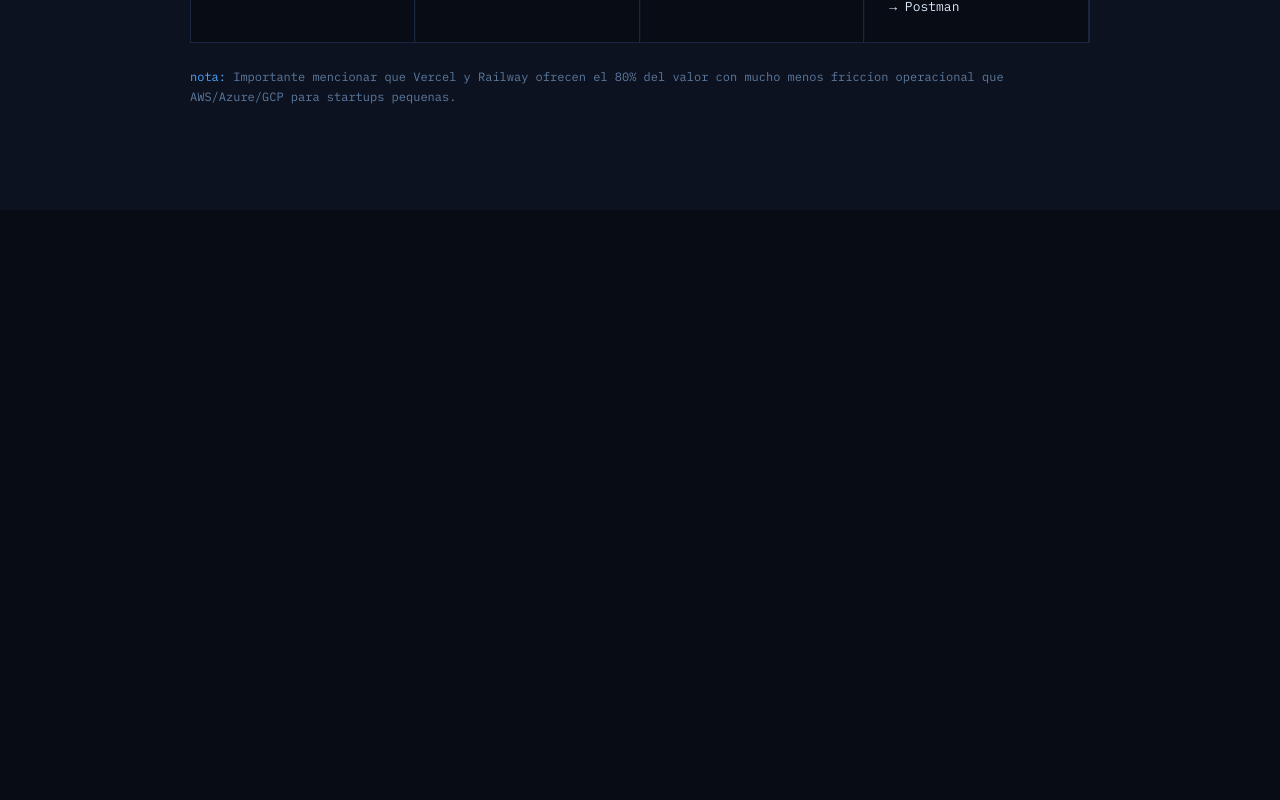
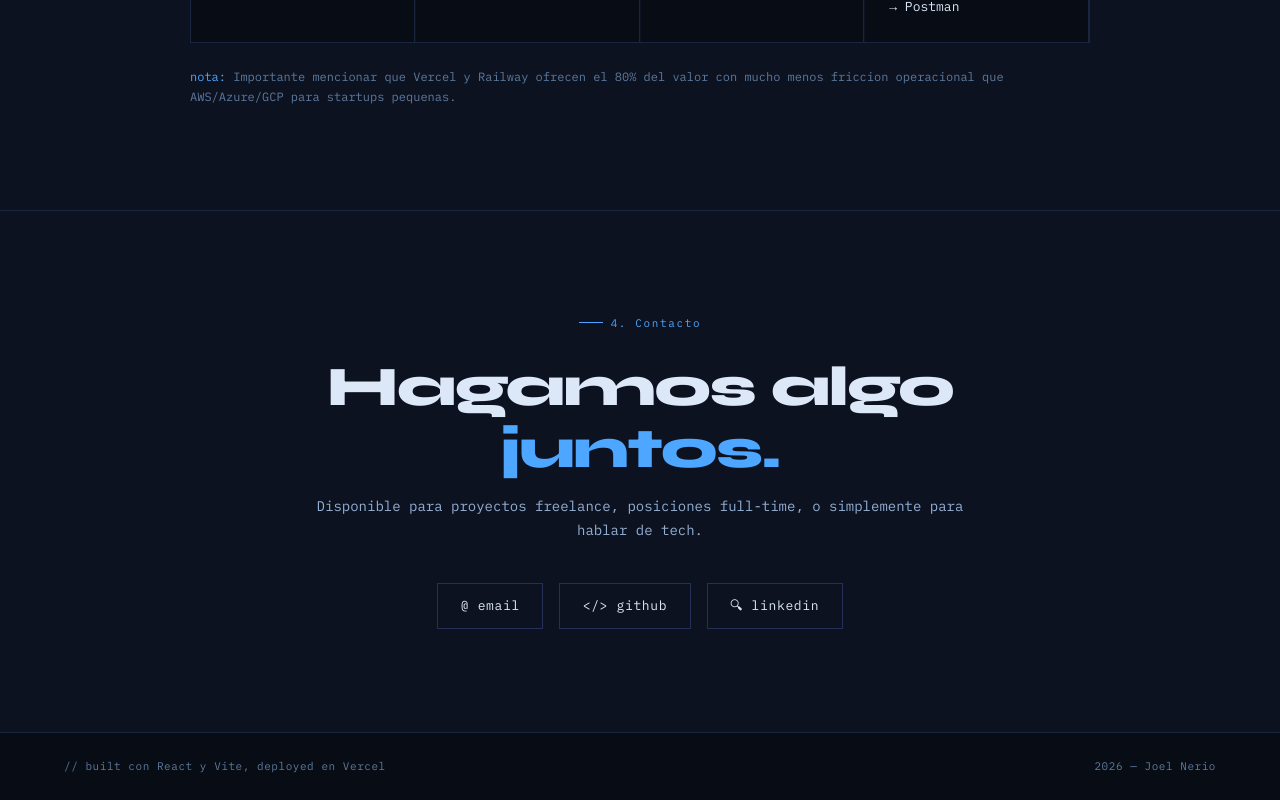
Before and after one commit to joel55p/portafolio-web, a React (Vite) app in the folder mi-portfolio/: page / in a window 1280 px wide. Shown: the part 1841-2641 px from the top of the page. Before the commit the page ends 2051 px from the top, so only its background shows below. Built offline with nearby package versions, Linux system fonts and the light colour scheme.

Commit message:
seccion contacto con links reales y footer

```diff
--- a/mi-portfolio/src/App.jsx
+++ b/mi-portfolio/src/App.jsx
@@ -408,6 +408,52 @@ export default function App() {
           </div>
         </Section>
 
+
+
+
+
+
+
+
+        {/* contacto: links a email, github y linkedin */}
+        <Section id="contacto" style={{
+          padding: 'clamp(4rem, 8vw, 7rem) clamp(1.5rem, 5vw, 4rem)',
+          borderTop: '1px solid var(--border)',
+          background: 'var(--bg-2)',
+        }}>
+          <div style={{ maxWidth: '700px', margin: '0 auto', textAlign: 'center' }}>
+            <Label text="4. Contacto" style={{ justifyContent: 'center' }} />
+            <h2 style={{
+              fontFamily: 'var(--font-display)', fontWeight: 800,
+              fontSize: 'clamp(2rem, 5vw, 3.5rem)',
+              letterSpacing: '-0.03em', lineHeight: 1.1,
+              marginTop: '1.5rem', marginBottom: '1rem',
+            }}>
+              Hagamos algo<br /><span style={{ color: 'var(--accent)' }}>juntos.</span>
+            </h2>
+            <p style={{ color: 'var(--text-2)', marginBottom: '2.5rem' }}>
+              Disponible para proyectos freelance, posiciones full-time, o simplemente para hablar de tech.
+            </p>
+            <div style={{ display: 'flex', gap: '1rem', justifyContent: 'center', flexWrap: 'wrap' }}>
+              <ContactLink href="mailto:joelnerio72@gmail.com" label="@ email" />
+              <ContactLink href="https://github.com/joel55p" label=" </> github" />
+              <ContactLink href="https://www.linkedin.com/in/joel-nerio-071037393/" label="🔍︎ linkedin" />
+            </div>
+          </div>
+        </Section>
+
+        {/* footer con stack y nombre */}
+        <footer style={{
+          borderTop: '1px solid var(--border)',
+          padding: '1.5rem clamp(1.5rem, 5vw, 4rem)',
+          display: 'flex', justifyContent: 'space-between', alignItems: 'center',
+          flexWrap: 'wrap', gap: '0.5rem',
+          color: 'var(--text-3)', fontSize: '11px', letterSpacing: '0.05em',
+        }}>
+          <span>// built con React y Vite, deployed en Vercel</span>
+          <span>{new Date().getFullYear()} — Joel Nerio</span>
+        </footer>
+
       </main>
 
       <style>{`
```
